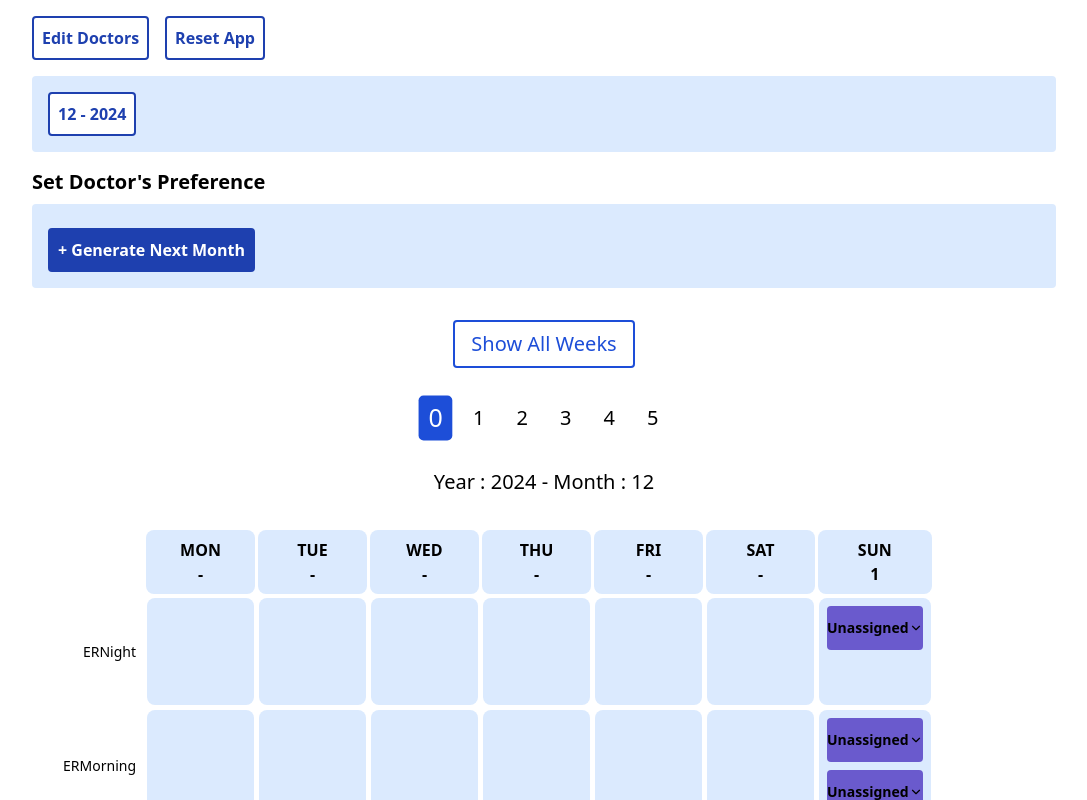
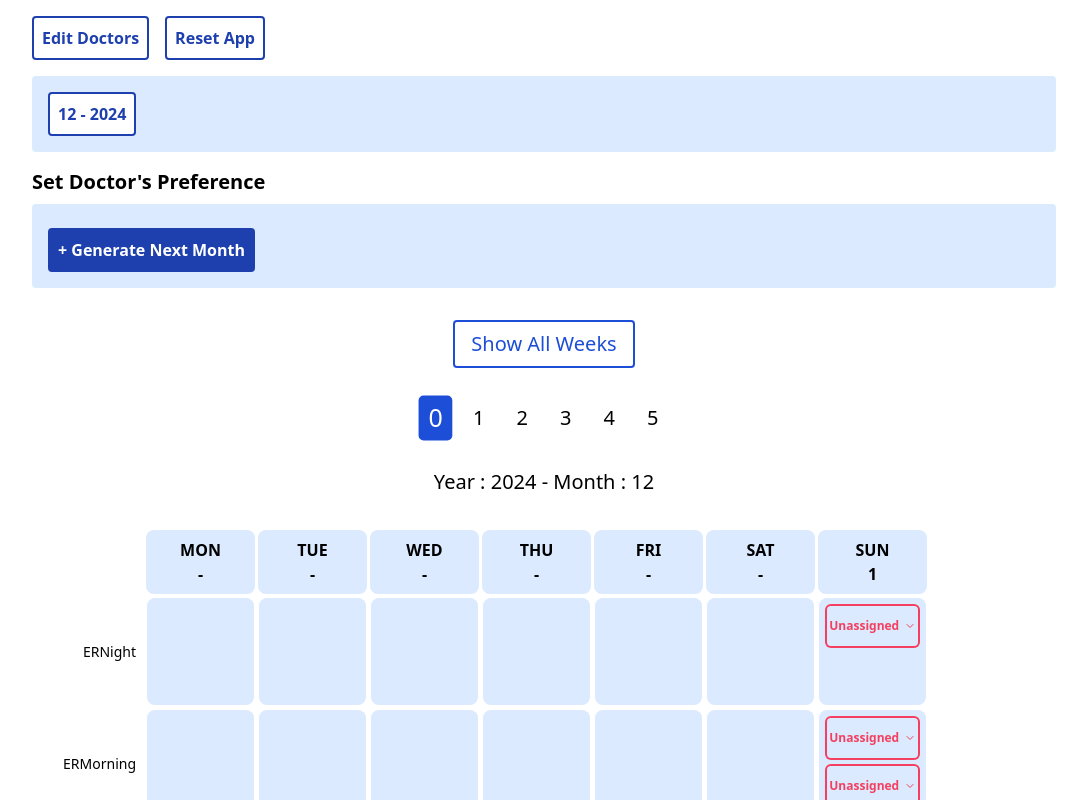
Before and after one commit to Subhavich/doc-sche, a React (Vite) app: page / in a window 1280 px wide. Both pictures are taken after typing "Sample" into the empty fields and a click on the button "Generate Schedule". Shown: the top 800 px of the page, without its empty margins (96-1183 px from the left). Built offline with nearby package versions, Linux system fonts and the light colour scheme.

Commit message:
change unassigned button styling

```diff
--- a/src/TableComponents.jsx
+++ b/src/TableComponents.jsx
@@ -150,9 +150,15 @@ const DoctorButton = ({
   return (
     <>
       <div
-        className="py-3 font-bold flex justify-around text-sm rounded relative"
+        className={
+          doctorName === "Unassigned"
+            ? " ring-2 ring-rose-500 text-xs text-rose-500 font-semibold py-3 flex justify-around rounded relative"
+            : `py-3 font-bold flex justify-around text-sm rounded relative`
+        }
         style={{
-          backgroundColor: renderedDoctor ? renderedDoctor.color : "slateblue",
+          backgroundColor: renderedDoctor
+            ? renderedDoctor.color
+            : "transparent",
         }}
       >
         {showList && (
@@ -237,12 +243,12 @@ const DoctorList = ({
   }, [doctors, thisSlot]);
 
   return (
-    <ul className="absolute z-20 flex flex-col top-full w-full divide-y-2">
+    <ul className="text-black absolute z-20 flex flex-col top-full w-full divide-y-2">
       {filteredDoctors
         .sort((a, b) => a.name.localeCompare(b.name))
         .map((doctor) => (
           <button
-            className=" last-of-type:rounded-b-lg p-1 bg-white"
+            className="py-2 last-of-type:rounded-b-lg p-1 bg-white"
             key={doctor.name}
             onClick={() => {
               handleAddDoctor(id, doctor.name);
```
